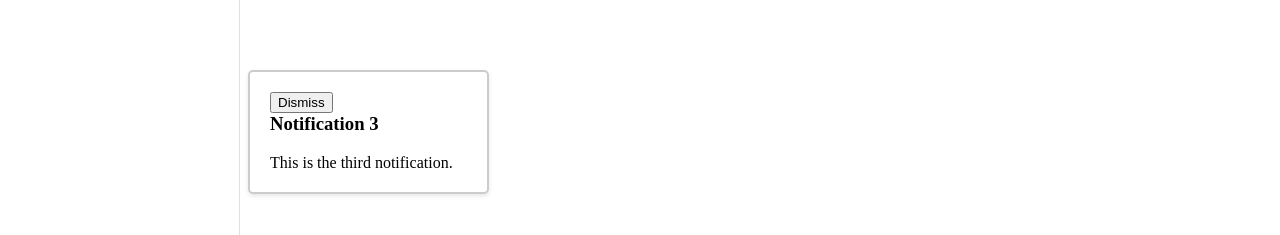
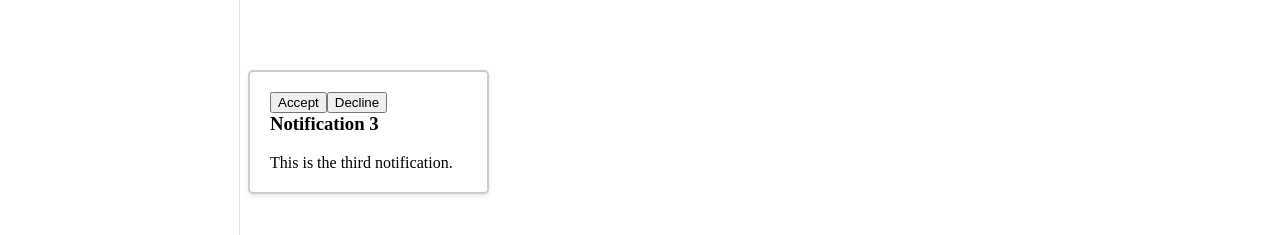
Before and after one commit to COS420-Fall23/Team-G, a React (Create React App) app: page /Notifications in a window 1280 px wide. Shown: the part 391-626 px from the top of the page. Built offline with nearby package versions, Linux system fonts and the light colour scheme.

Commit message:
added an option to notification component

```diff
--- a/src/Home Dashboard/NotificationComponent.jsx
+++ b/src/Home Dashboard/NotificationComponent.jsx
@@ -5,6 +5,9 @@ import './NotificationComponent.css';
 
 const NotificationComponent = ({ notification, onDismiss }) => {
   const [dismissed, setDismissed] = useState(false);
+  const [optionalFeatureAccepted, setOptionalFeatureAccepted] = useState(false);
+
+  const { hasOptionalFeature } = notification;
 
   const handleDismiss = () => {
     setDismissed(true);
@@ -13,13 +16,34 @@ const NotificationComponent = ({ notification, onDismiss }) => {
     }
   };
 
+  const handleAccept = () => {
+    setOptionalFeatureAccepted(true);
+    // You can perform additional actions when the 'accept' button is clicked
+  };
+
+  const handleDecline = () => {
+    setDismissed(true);
+    // You can perform additional actions when the 'decline' button is clicked
+  };
+
   return (
     !dismissed && (
       <div className="notification-container">
         <div className="notification">
-          <button className="dismiss-button" onClick={handleDismiss}>
-            Dismiss
-          </button>
+          {hasOptionalFeature && !optionalFeatureAccepted ? (
+            <div className="optional-feature">
+              <button className="accept-button" onClick={handleAccept}>
+                Accept
+              </button>
+              <button className="decline-button" onClick={handleDecline}>
+                Decline
+              </button>
+            </div>
+          ) : (
+            <button className="dismiss-button" onClick={handleDismiss}>
+              Dismiss
+            </button>
+          )}
           <h3>{notification.title}</h3>
           <p>{notification.message}</p>
         </div>
--- a/src/Home Dashboard/Notifications.jsx
+++ b/src/Home Dashboard/Notifications.jsx
@@ -58,16 +58,19 @@ const Notifications = () => {
       id: 1,
       title: 'Notification 1',
       message: 'This is the first notification.',
+      hasOptionalFeature: false, // Set hasOptionalFeature for each notification as needed
     },
     {
       id: 2,
       title: 'Notification 2',
       message: 'This is the second notification.',
+      hasOptionalFeature: false,
     },
     {
       id: 3,
       title: 'Notification 3',
       message: 'This is the third notification.',
+      hasOptionalFeature: true, // Third notification has the optional feature
     },
   ];
   return (
```
